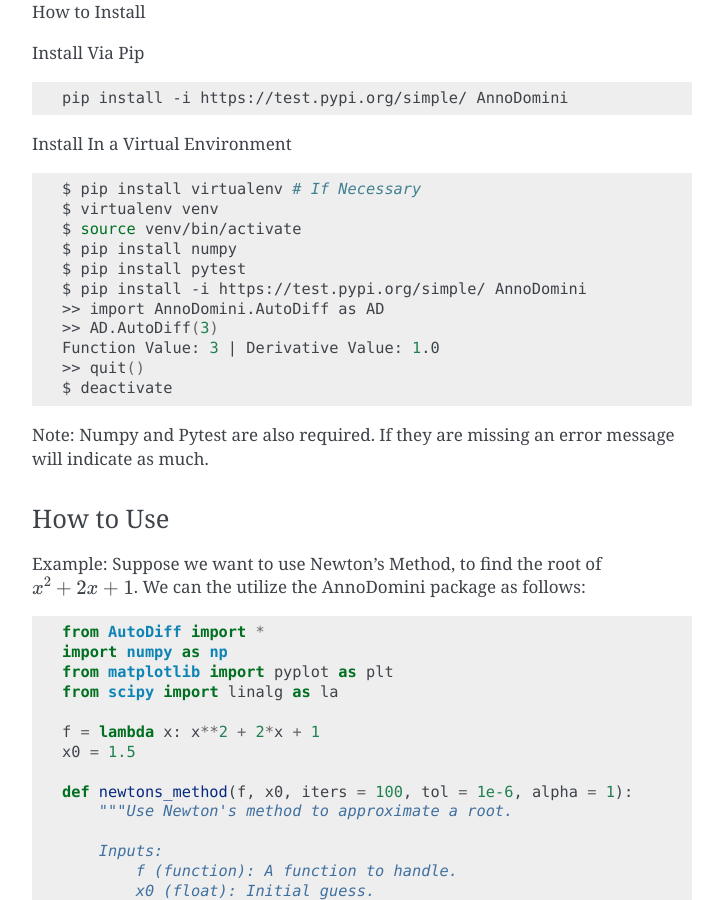
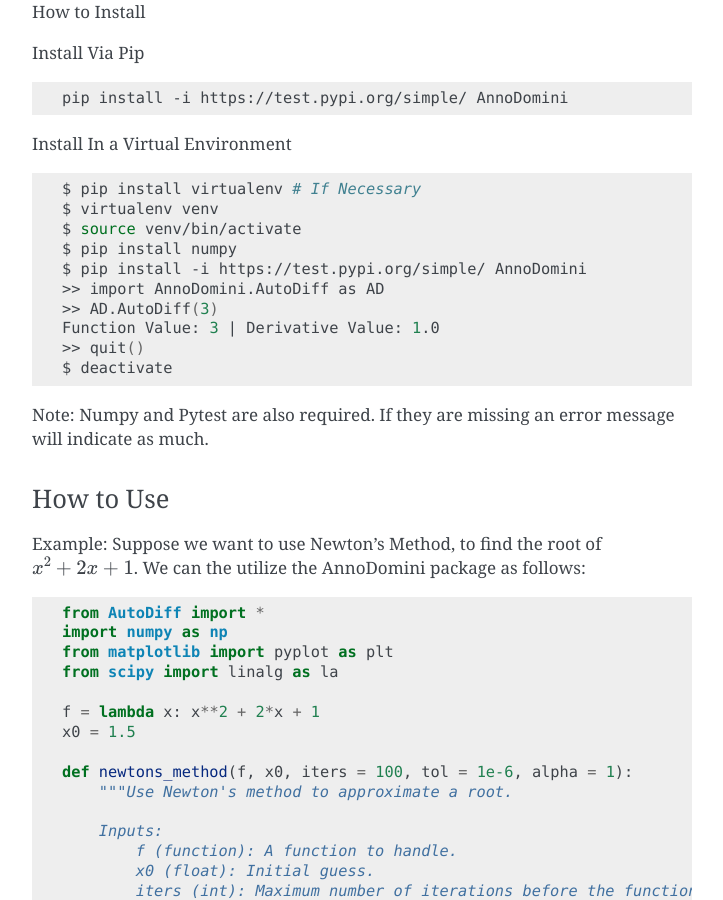
Before and after one commit to anno-domini-207/auto-diff, a Sphinx documentation site: the page built from docs/source/index.rst, in a window 1280 px wide and 900 px high, scrolled down 1148 px. Shown: the whole window, without its empty margins (388-1111 px from the left). Built offline with Sphinx 7.4.7, drawn with Linux system fonts in a browser that asks for light colours.

Commit message:
Adding index without pytest

```diff
--- a/docs/source/index.rst
+++ b/docs/source/index.rst
@@ -37,7 +37,6 @@ Install In a Virtual Environment
     $ virtualenv venv
     $ source venv/bin/activate
     $ pip install numpy
-    $ pip install pytest
     $ pip install -i https://test.pypi.org/simple/ AnnoDomini
     >> import AnnoDomini.AutoDiff as AD
     >> AD.AutoDiff(3)
```
